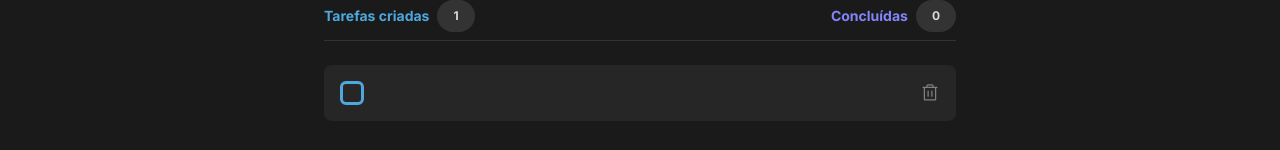
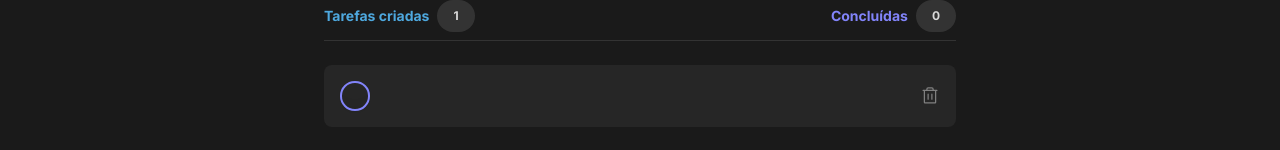
Before and after one commit to MahFLima/ToDoList, a React (Vite) app: page / in a window 1280 px wide. Both pictures are taken after a click on the button "Criar". Shown: the part 240-390 px from the top of the page. Built offline with nearby package versions, Linux system fonts and the light colour scheme.

Commit message:
alter inputs

```diff
--- a/src/App.jsx
+++ b/src/App.jsx
@@ -85,13 +85,14 @@ function App() {
                     key={index}
                     className="w-full flex gap-4 justify-between items-center bg-gray-500 p-4 rounded-lg"
                   >
-                    <div className="flex gap-4 items-center">
-                      <div className="checkbox-wrapper-39">
+                    <div className="flex gap-4 items-center form-group">
+                      {/* <div className="checkbox-wrapper-39">
                         <label>
                           <input type="checkbox" id={`checkbox-${index}`} checked={item.isChecked} onChange={() => handleOnChange(index)}/>
                           <span className="checkbox" htmlFor={`checkbox-${index}`}></span>
                         </label>
-                      </div>
+                      </div> */}
+                      <input type="checkbox" id={`checkbox-${index}`} checked={item.isChecked} onChange={() => handleOnChange(index)}/>
                       <label
                         htmlFor={`checkbox-${index}`}
                         className="text-gray-100"
--- a/src/index.css
+++ b/src/index.css
@@ -6,40 +6,43 @@ body {
   @apply bg-gray-600 text-gray-300 h-screen;
 }
 
-.checkbox-wrapper-39 *,
-.checkbox-wrapper-39 *::before,
-.checkbox-wrapper-39 *::after {
-  box-sizing: border-box;
+.form-group {
+  display: block;
 }
 
-.checkbox-wrapper-39 label {
-  display: block;
-  width: 24px;
-  height: 24px;
-  cursor: pointer;
-
-}
-
-.checkbox-wrapper-39 input {
-  visibility: hidden;
+.form-group input {
   display: none;
 }
 
-.checkbox-wrapper-39 input:checked ~ .checkbox {
- transform: rotate(45deg);
- width: 14px;
- margin-left: 8px;
- @apply border-violet-500;
- border-top-color: transparent;
- border-left-color: transparent;
- border-radius: 0;
+.form-group label {
+  position: relative;
+  cursor: pointer;
 }
 
-.checkbox-wrapper-39 .checkbox {
+.form-group label:before {
+  content:'';
+  -webkit-appearance: none;
+  background-color: transparent;
+  border: 2px solid #8284FA;
+  box-shadow: 0 1px 2px rgba(0, 0, 0, 0.05), inset 0px -15px 10px -12px rgba(0, 0, 0, 0.05);
+  padding: 0.8rem;
+  display: inline-block;
+  position: relative;
+  vertical-align: middle;
+  cursor: pointer;
+  margin-right: 0.8rem;
+  border-radius: 50%;
+}
+
+.form-group input:checked + label:after {
+  content: '';
   display: block;
-  width: inherit;
-  height: inherit;
-  border: 3px solid #434343;
-  @apply border-blue-500;
-  border-radius: 6px;
+  position: absolute;
+  top: 3px;
+  left: 12px;
+  width: 6px;
+  height: 14px;
+  border: solid #8284FA;
+  border-width: 0 2px 2px 0;
+  transform: rotate(45deg);
 }
```
